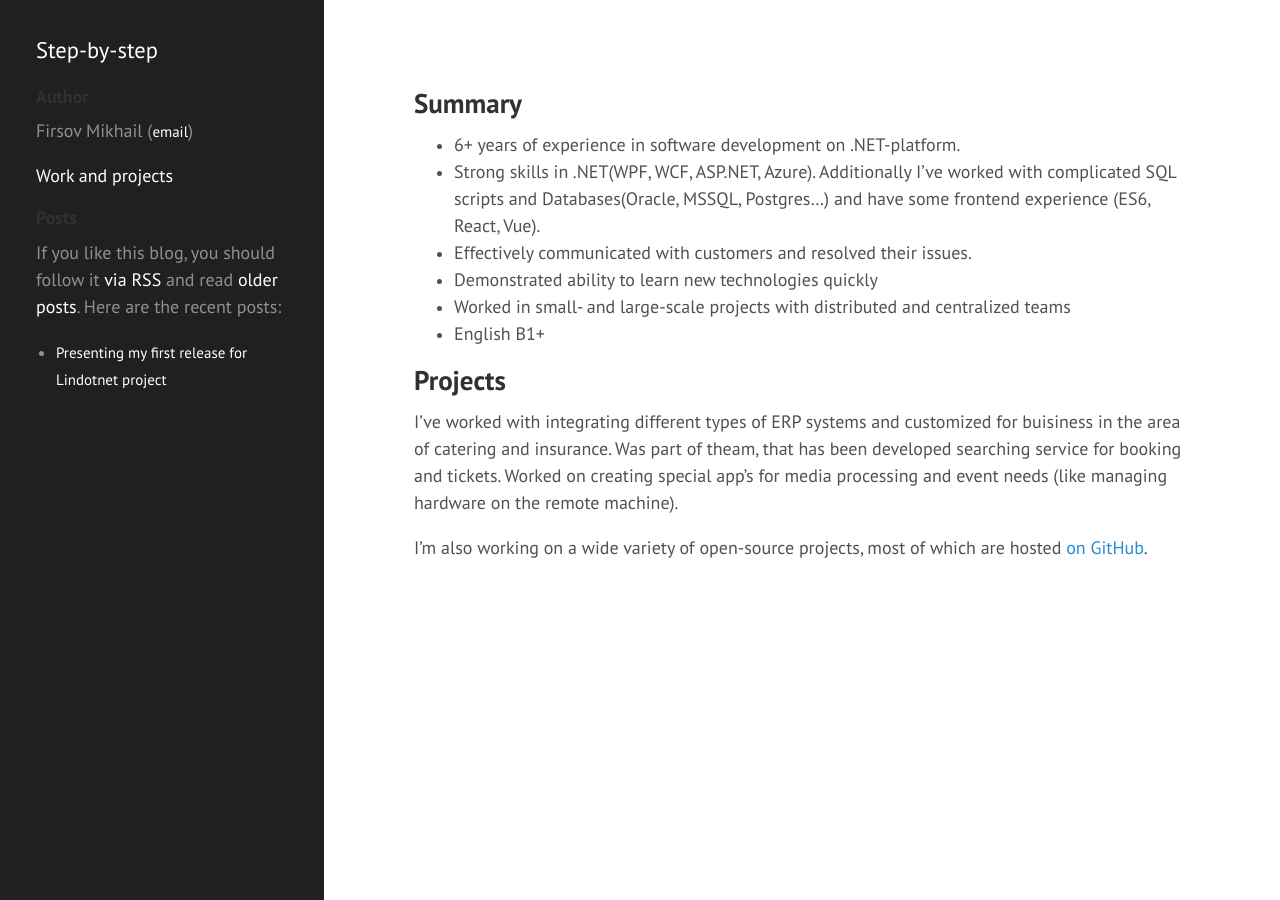
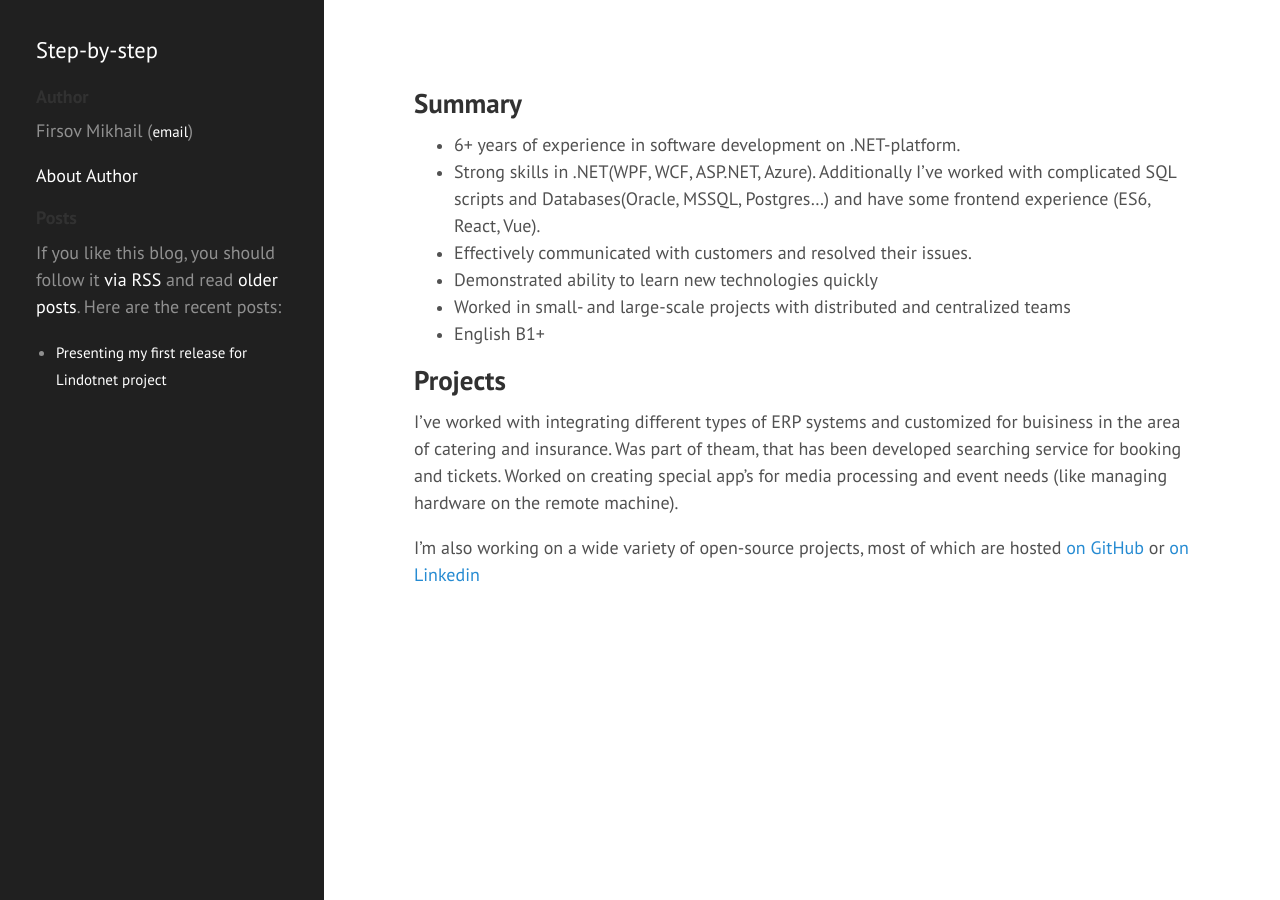
Before and after one commit to FirsovMS/firsovms.github.io, a Jekyll site: the page built from about.md, in a window 1280 px wide. Built offline with Jekyll 4.4.1, drawn with Linux system fonts in a browser that asks for light colours.

Commit message:
renamed about section and add Linkeding profile link to it

```diff
--- a/_includes/header.html
+++ b/_includes/header.html
@@ -81,7 +81,7 @@
         Firsov Mikhail (<small><a href="mailto:firsovms1993@gmail@gmail.com">email</a></small>)
       </p>
       <p>
-      <a href="/about/">Work and projects</a>
+      <a href="/about/">About Author</a>
       </p>
 
       <h4>Posts</h4>
--- a/about.md
+++ b/about.md
@@ -17,4 +17,4 @@ I've worked with integrating different types of ERP systems and customized for b
 Was part of theam, that has been developed searching service for booking and tickets.
 Worked on creating special app's for media processing and event needs (like managing hardware on the remote machine).
 
-I'm also working on a wide variety of open-source projects, most of which are hosted [on GitHub](https://github.com/FirsovMS/).
+I'm also working on a wide variety of open-source projects, most of which are hosted [on GitHub](https://github.com/FirsovMS/) or [on Linkedin](https://www.linkedin.com/in/mikhael-firsov-851512138/)
```
